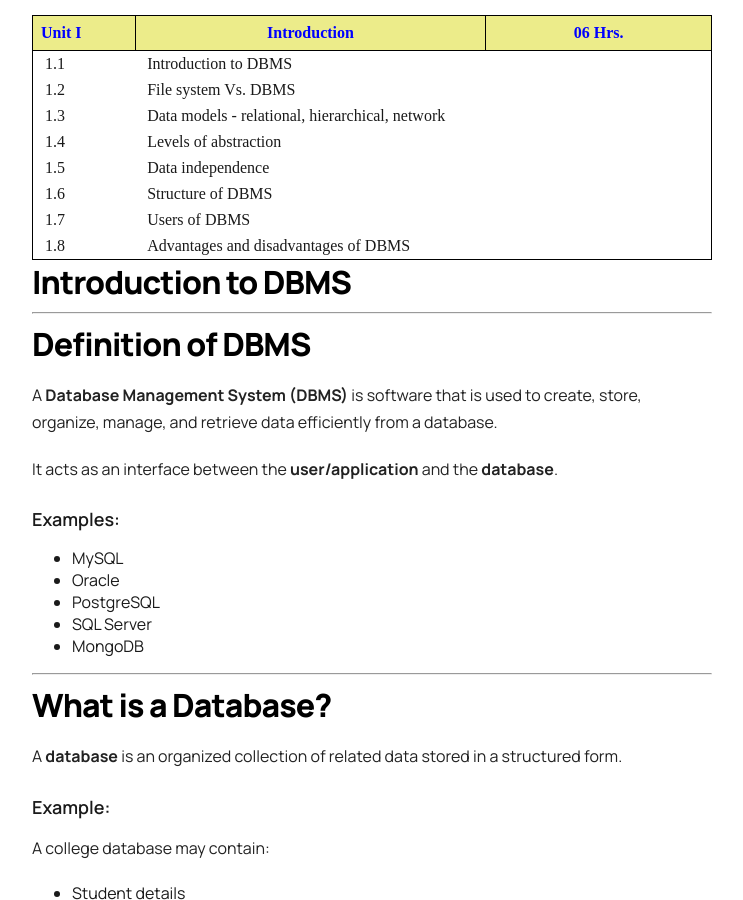
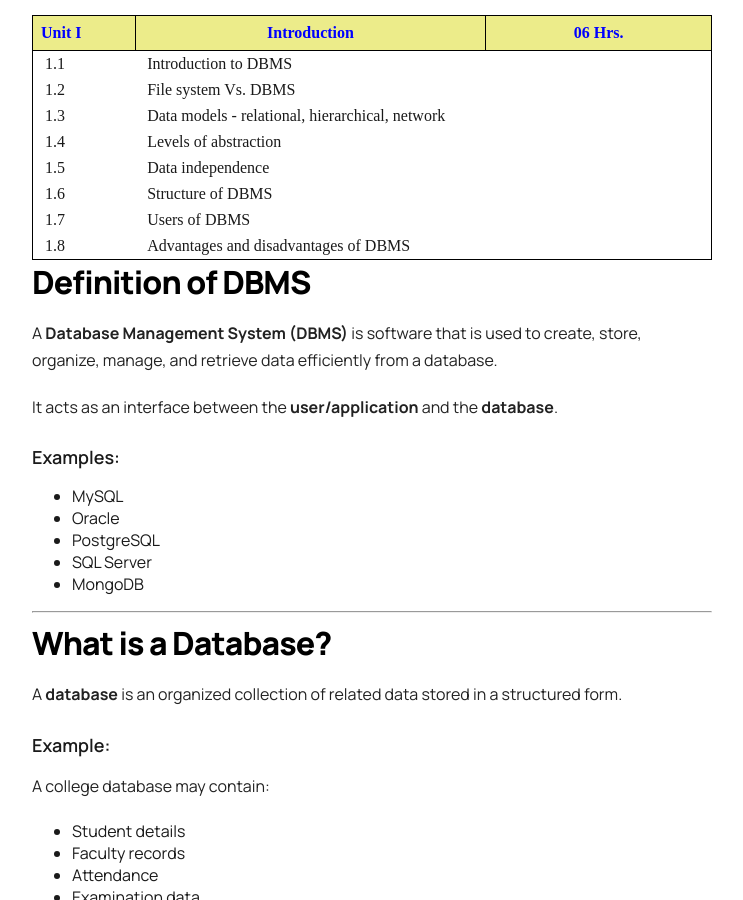
Before and after one commit to examli/examli.github.io, a Jekyll site: the page built from _posts/2026-05-27-Introduction-to-DBMS.md, in a window 1280 px wide and 900 px high, scrolled down 303 px. Shown: the whole window, without its empty margins (268-1011 px from the left). Built offline with Jekyll 4.4.1, drawn with Linux system fonts in a browser that asks for light colours; comment, search, counter and statistics services are not loaded.

Commit message:
Update 2026-05-27-Introduction-to-DBMS.md

```diff
--- a/_posts/2026-05-27-Introduction-to-DBMS.md
+++ b/_posts/2026-05-27-Introduction-to-DBMS.md
@@ -54,11 +54,6 @@ category: "DBMS"
     </tr>
 
 </table>
-
-
-# Introduction to DBMS
-
----
 
 # Definition of DBMS
 
```
